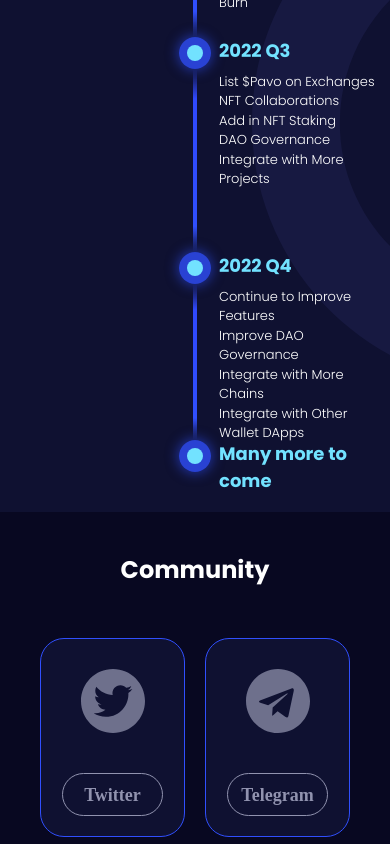
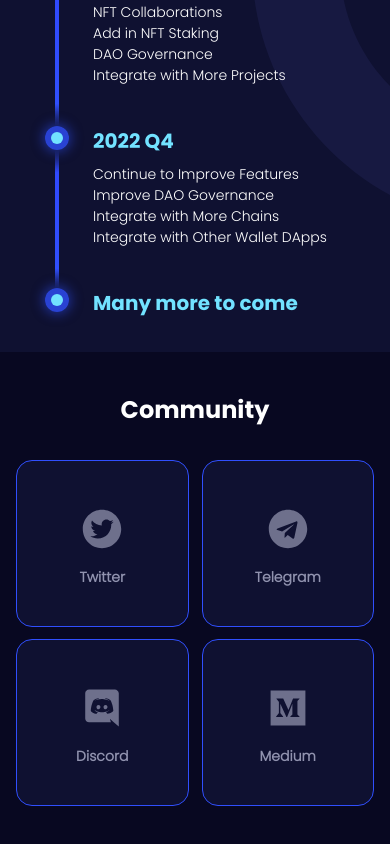
Before and after one commit to fenghaotcx/verso-tech-com, a React (Create React App) app: page /swap in a window 390 px wide. Shown: the part 2720-3564 px from the top of the page. Built offline with nearby package versions, Linux system fonts and the light colour scheme.

Commit message:
pc ui 修改

```diff
--- a/src/page/components/SetionFive.js
+++ b/src/page/components/SetionFive.js
@@ -14,13 +14,13 @@ const Setion = styled.div`
   height: ${({isMobile})=>isMobile?'100%':'576px'};
   color: ${({theme})=> theme.colors.font};
   background:  #080821;
-  padding: ${({isMobile})=>isMobile?'40px':'96px 18.75% 0 18.75%'};
+  padding: ${({isMobile})=>isMobile?'40px 16px':'96px 18.75% 0 18.75%'};
   @media (max-width: 1820px) and (min-width:1025px){
     padding: 96px 16% 0 16%;
   }
 `
 const SetionFlex = styled.div`
-  margin-top: ${({isMobile})=>isMobile?'50px':'72px'};
+  margin-top: ${({isMobile})=>isMobile?'32px':'72px'};
   display: flex;
   align-items: center;
   justify-content: space-between;
@@ -33,39 +33,33 @@ const SetionFlexItem = styled.a`
   background: #0F1131;
   border: 1px solid #304FFD;
   box-sizing: border-box;
-  border-radius: 24px;
-  width: ${({isMobile})=>isMobile?'calc((100vw - 100px) /2)':'calc((62vw - 240px) /4)'};
-  ${({isMobile})=>isMobile?'margin-bottom: 20px;padding-bottom:20px;':''}
+  border-radius: ${({isMobile})=>isMobile?'16px':'24px'};
+  width: ${({isMobile})=>isMobile?'calc((100vw - 45px) /2)':'calc((62vw - 240px) /4)'};
+  ${({isMobile,index})=>isMobile?`${!index?'margin-bottom: 12px;':''} padding-bottom:38px;`:''}
   @media (max-width: 1680px) and (min-width:1025px){
     width: calc((68vw - 120px) /4);
   }
-  &:hover .right {
+  ${({isMobile})=>!isMobile? `&:hover .right {
+    color: #fff;
+  }`:''}
+  ${({isMobile})=>!isMobile? `&:hover {
     border: 1px solid #fff;
-    color: #0F1131;
-    background: #fff;
-  }
-  &:hover {
-    border: 1px solid #fff;
-  }
+  }`:''}
   &>.top_img {
     display: flex;
     align-items: center;
     justify-content: center;
-    margin: ${({isMobile})=>isMobile?'22px':'54px'} auto 32px;
+    margin: ${({isMobile})=>isMobile?'44px auto 14px':'66.5px auto 24px'};
     &>img {
-      width: 80px;
+      width:  ${({isMobile})=>isMobile?'48px':'64px'};
     }
   }
   &>.right {
-    width: ${({isMobile})=>isMobile?'70%':'50%'};
-    height: 43px;
-    line-height: 43px;
-    border: 1px solid #9193AF;
+    line-height: 150%;
     box-sizing: border-box;
-    border-radius: 100px;
-    font-family: Source Han Sans CN;
+    font-family: Poppins;
     font-weight: bold;
-    font-size: 18px;
+    font-size: ${({isMobile})=>isMobile?'14px':'18px'};
     color: #9193AF;
     text-align: center;
     margin: 0 auto;
@@ -100,11 +94,11 @@ const flexArr = [
 
 ]
 
-const SetionItem = ({title,link,icon,acticon,isMobile}) => {
+const SetionItem = ({title,link,icon,acticon,isMobile,index}) => {
   const [checked, setChecked] = useState(false);
   return (
-    <SetionFlexItem isMobile={isMobile} href={link} rel="noreferrer" target="_blank" onMouseEnter={()=> setChecked(true)} onMouseLeave={()=> setChecked(false)}>
-      <div className='top_img'>{checked?acticon:icon}</div>
+    <SetionFlexItem index={index} isMobile={isMobile} href={link} rel="noreferrer" target="_blank" onMouseEnter={()=> setChecked(true)} onMouseLeave={()=> setChecked(false)}>
+      <div className='top_img'>{checked && !isMobile?acticon:icon}</div>
       <div className='right'>{title}</div>
     </SetionFlexItem>
   )
@@ -116,7 +110,7 @@ const SetionThree = ({isMobile}) => {
       <DivTitle tit="Community" isTit={true}/>
       <SetionFlex isMobile={isMobile}>
         {flexArr.map((item,index)=>{
-          return <SetionItem isMobile={isMobile} key={index} title={item.title} acticon={item.acticon} link={item.link} icon={item.icon}/>
+          return <SetionItem index={index>=2} isMobile={isMobile} key={index} title={item.title} acticon={item.acticon} link={item.link} icon={item.icon}/>
         })}
       </SetionFlex>
     </Setion>
--- a/src/page/components/SetionFour.js
+++ b/src/page/components/SetionFour.js
@@ -38,23 +38,23 @@ const SetionFlex = styled.div`
 `
 
 const SetionFlexItem = styled.div`
-  margin: 0 auto;
+  margin: ${({isMobile})=>isMobile?'0 0 0 29px':'0 auto'};
 `
 
 const Step = styled.div`
-  width: 32px;
-  height: 32px;
+  width: ${({isMobile})=>isMobile?'24px':'32px'};
+  height: ${({isMobile})=>isMobile?'24px':'32px'};
   background: rgba(48, 79, 253, 0.8);
   box-shadow: 0px 0px 12px 2px rgba(48, 79, 253, 0.5);
   border-radius: 100%;
-  margin: 0 auto;
+  margin: ${({isMobile})=>isMobile?'0':'0 auto'};
   display: flex;
   align-items: center;
   justify-content: center;
   position: relative;
   &>.step {
-    width: 16px;
-    height: 16px;
+    width: ${({isMobile})=>isMobile?'12px':'16px'};
+    height: ${({isMobile})=>isMobile?'12px':'16px'};;
     background: #72E2FF;
     border-radius: 100%;
   }
@@ -62,8 +62,8 @@ const Step = styled.div`
 
 const Line =  styled.div`
   width: 4px;
-  height: ${({height,isMobile})=> isMobile?height-20+'px':height+'px'};
-  margin: 0 auto;
+  height: ${({height,isMobile})=> isMobile?height[1]+'px':height[0]+'px'};
+  margin: ${({isMobile})=>isMobile?'0 0 0 10px':'0 auto'};
   background: linear-gradient(180deg, rgba(48, 79, 253, 0) 0%, #3049FD 16.33%, #304FFD 85.93%, rgba(48, 79, 253, 0) 100%);
 `
 
@@ -71,19 +71,19 @@ const Content = styled.div`
   position: absolute;
   z-index: 9;
   top: 0;
-  ${({index,isMobile})=> index && !isMobile?`right: ${isMobile?'40px':'58px'};text-align: right;`:`left: ${isMobile?'40px':'58px'};`}}
-  width: ${({isMobile})=>isMobile?'calc(100vw/2 - 30px)':'380px'};
+  ${({index,isMobile})=> index && !isMobile?`right: ${isMobile?'48px':'56px'};text-align: right;`:`left: ${isMobile?'48px':'56px'};`}}
+  width: ${({isMobile})=>isMobile?'calc(100vw - 120px)':'380px'};
   &>.tit {
     font-family: Poppins-Bold;
     font-weight: bold;
-    font-size: ${({isMobile})=>isMobile?'18px':'24px'};
+    font-size: ${({isMobile})=>isMobile?'20px':'24px'};
     line-height: 150%;
     color: #72E2FF;
     margin-bottom: ${({isMobile})=>isMobile?'8px':'16px'};
   }
   &>.content {
     font-family: Poppins;
-    font-size: ${({isMobile})=>isMobile?'13px':'18px'};
+    font-size: ${({isMobile})=>isMobile?'14px':'18px'};
     line-height: 150%;
   }
 `
@@ -92,27 +92,27 @@ const flexArr = [
   {
     title:'2022 Q1',
     content: <p>Pavo Project 1.0 Launch<br />Dashboard Feature<br />Autofarm Feature<br />28-Day Lock Pool<br />Swap<br />Token IDO<br />Add LP Pools</p>,
-    height: '275'
+    height: [257,201],
   },
   {
     title:'2022 Q2',
     content: <p>Fully Responsive to Mobile<br />Treasury Feature<br />Support Solana Blockchain<br />Source Code Auditing<br />Token Repurchase and Burn</p>,
-    height: '203'
+    height: [203,159],
   },
   {
     title:'2022 Q3',
     content: <p>List $Pavo on Exchanges<br />NFT Collaborations<br />Add in NFT Staking<br />DAO Governance<br />Integrate with More Projects</p>,
-    height: '203'
+    height: [203,159],
   },
   {
     title:'2022 Q4',
     content: <p>Continue to Improve Features<br />Improve DAO Governance<br />Integrate with More Chains<br />Integrate with Other Wallet DApps</p>,
-    height: '176'
+    height: [176,138],
   },
   {
     title:'Many more to come',
     content: '',
-    height: '0'
+    height: [0,0]
   },
 ]
 
@@ -120,7 +120,7 @@ const SetionItem = ({title,content,index,height,isMobile}) => {
   return (
     <>
       <SetionFlexItem isMobile={isMobile}>
-        <Step>
+        <Step isMobile={isMobile}>
           <div className='step'></div>
           <Content isMobile={isMobile} index={index%2===0}>
             <div className='tit'>{title}</div>
```
